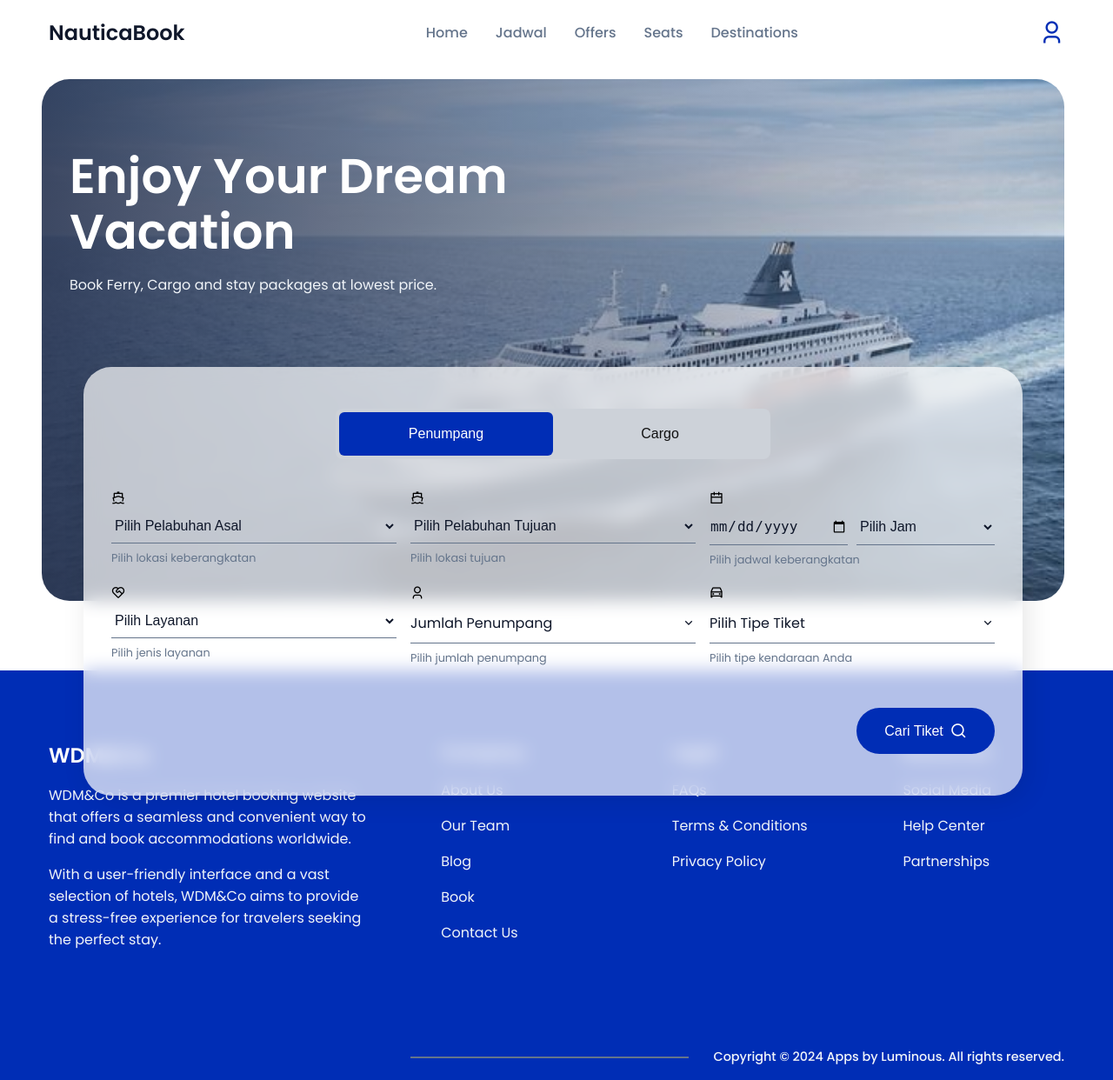
After one commit to RadenRiki/NauticaBook_Luminous, a PHP site: page /home.html in a window 1280 px wide. The commit adds this page. Shown: the whole page at 87% size. Run offline with PHP 8.4, Linux system fonts and the light colour scheme; some libraries are stand-ins or nearby versions.

```diff
--- /dev/null
+++ b/home.html
@@ -0,0 +1,392 @@
+<!DOCTYPE html>
+<html lang="en">
+<head>
+  <meta charset="UTF-8">
+  <meta name="viewport" content="width=device-width, initial-scale=1.0">
+  <link rel="stylesheet" href="styles.css">
+  <link href="https://cdn.jsdelivr.net/npm/remixicon@3.4.0/fonts/remixicon.css" rel="stylesheet">
+  <title>Home - NauticaBook</title>
+</head>
+<body>
+  <!-- Navigation -->
+  <nav>
+    <div class="nav__logo">NauticaBook</div>
+    <ul class="nav__links">
+      <li class="link"><a href="home.html">Home</a></li>
+      <li class="link"><a href="#">Jadwal</a></li>
+      <li class="link"><a href="#">Offers</a></li>
+      <li class="link"><a href="#">Seats</a></li>
+      <li class="link"><a href="#">Destinations</a></li>
+    </ul>
+    <div class="profile-icon" onclick="window.location.href='profile.html'">
+      <i class="ri-user-3-line"></i>
+    </div>
+  </nav>
+
+  <!-- Header Section -->
+  <header class="section__container header__container">
+    <div class="header__image__container">
+      <div class="header__content">
+        <h1>Enjoy Your Dream Vacation</h1>
+        <p>Book Ferry, Cargo and stay packages at lowest price.</p>
+      </div>
+
+      <!-- Booking Section -->
+      <section class="section__container booking__container">
+        <!-- Booking Type Selection -->
+        <div class="booking-type">
+          <button class="booking-type-btn active" onclick="switchBookingType('penumpang')">Penumpang</button>
+          <button class="booking-type-btn" onclick="switchBookingType('cargo')">Cargo</button>
+        </div>
+
+        <!-- Booking Form -->
+        <form id="formPenumpang">
+          <!-- Pelabuhan Asal -->
+          <div class="form__group">
+            <span><i class="ri-ship-line"></i></span>
+            <div class="input__content">
+              <div class="input__group">
+                <select id="pelabuhanAsal" required>
+                  <option value="" disabled selected>Pilih Pelabuhan Asal</option>
+                  <option value="merak">Merak</option>
+                  <option value="bakauheni">Bakauheni</option>
+                  <option value="ketapang">Ketapang</option>
+                  <!-- Tambahkan opsi pelabuhan lainnya -->
+                </select>
+              </div>
+              <p>Pilih lokasi keberangkatan</p>
+            </div>
+          </div>
+
+          <!-- Pelabuhan Tujuan -->
+          <div class="form__group">
+            <span><i class="ri-ship-line"></i></span>
+            <div class="input__content">
+              <div class="input__group">
+                <select id="pelabuhanTujuan" required>
+                  <option value="" disabled selected>Pilih Pelabuhan Tujuan</option>
+                  <option value="bakauheni">Bakauheni</option>
+                  <option value="merak">Merak</option>
+                  <option value="gilimanuk">Gilimanuk</option>
+                  <!-- Tambahkan opsi pelabuhan lainnya -->
+                </select>
+              </div>
+              <p>Pilih lokasi tujuan</p>
+            </div>
+          </div>
+
+          <!-- Jadwal Masuk -->
+          <div class="form__group">
+            <span><i class="ri-calendar-line"></i></span>
+            <div class="input__content">
+              <div class="input__group date-time">
+                <input type="date" id="tanggal" required />
+                <select id="jamMasuk" required>
+                  <option value="" disabled selected>Pilih Jam</option>
+                  <option value="06:00">06:00</option>
+                  <option value="08:00">08:00</option>
+                  <option value="10:00">10:00</option>
+                  <!-- Tambahkan opsi jam lainnya -->
+                </select>
+              </div>
+              <p>Pilih jadwal keberangkatan</p>
+            </div>
+          </div>
+
+          <!-- Layanan -->
+          <div class="form__group">
+            <span><i class="ri-service-line"></i></span>
+            <div class="input__content">
+              <div class="input__group">
+                <select id="layanan" required>
+                  <option value="" disabled selected>Pilih Layanan</option>
+                  <option value="express">Express</option>
+                  <option value="regular">Regular</option>
+                  <option value="ekonomi">Ekonomi</option>
+                </select>
+              </div>
+              <p>Pilih jenis layanan</p>
+            </div>
+          </div>
+
+          <!-- Penumpang -->
+          <div class="form__group">
+            <span><i class="ri-user-3-line"></i></span>
+            <div class="input__content">
+              <div class="input__group passenger-select">
+                <div class="passenger-header" onclick="togglePassengerDropdown()">
+                  <span>Jumlah Penumpang</span>
+                  <i class="ri-arrow-down-s-line"></i>
+                </div>
+                <div class="passenger-dropdown">
+                  <div class="passenger-type">
+                    <div class="passenger-info">
+                      <h4>Dewasa (5 - 59 tahun)</h4>
+                    </div>
+                    <div class="passenger-count">
+                      <button type="button" onclick="decreaseCount('dewasa')">-</button>
+                      <span id="dewasa-count">1</span>
+                      <button type="button" onclick="increaseCount('dewasa')">+</button>
+                    </div>
+                  </div>
+
+                  <div class="passenger-type">
+                    <div class="passenger-info">
+                      <h4>Anak (2-4 tahun)</h4>
+                    </div>
+                    <div class="passenger-count">
+                      <button type="button" onclick="decreaseCount('anak')">-</button>
+                      <span id="anak-count">0</span>
+                      <button type="button" onclick="increaseCount('anak')">+</button>
+                    </div>
+                  </div>
+
+                  <div class="passenger-type">
+                    <div class="passenger-info">
+                      <h4>Bayi (di bawah 2 tahun)</h4>
+                    </div>
+                    <div class="passenger-count">
+                      <button type="button" onclick="decreaseCount('bayi')">-</button>
+                      <span id="bayi-count">0</span>
+                      <button type="button" onclick="increaseCount('bayi')">+</button>
+                    </div>
+                  </div>
+
+                  <div class="passenger-type">
+                    <div class="passenger-info">
+                      <h4>Lansia (60 tahun ke atas)</h4>
+                    </div>
+                    <div class="passenger-count">
+                      <button type="button" onclick="decreaseCount('lansia')">-</button>
+                      <span id="lansia-count">0</span>
+                      <button type="button" onclick="increaseCount('lansia')">+</button>
+                    </div>
+                  </div>
+
+                  <button type="button" class="simpan-btn" onclick="savePassengers()">Simpan</button>
+                </div>
+              </div>
+              <p>Pilih jumlah penumpang</p>
+            </div>
+          </div>
+
+          <!-- Tipe Tiket -->
+          <div class="form__group">
+            <span><i class="ri-car-line"></i></span>
+            <div class="input__content">
+              <div class="input__group ticket-select">
+                <div class="ticket-header" onclick="toggleTicketDropdown()">
+                  <span>Pilih Tipe Tiket</span>
+                  <i class="ri-arrow-down-s-line"></i>
+                </div>
+                <div class="ticket-dropdown">
+                  <button class="close-btn" onclick="toggleTicketDropdown()">×</button>
+                  <h2 class="modal-title">Pilih Tipe Tiket</h2>
+
+                  <div class="ticket-type">
+                    <div class="ticket-content">
+                      <div class="ticket-info">
+                        <img src="path/to/pedestrian-icon.png" alt="Pejalan Kaki">
+                        <div class="ticket-details">
+                          <h4>Pejalan Kaki</h4>
+                          <p class = "description">Tanpa berkendara</p>
+                        </div>
+                      </div>
+                      <input type="radio" name="ticket-type" value="pejalan-kaki">
+                    </div>
+                  </div>
+
+                  <div class="ticket-type">
+                    <div class="ticket-content">
+                      <div class="ticket-info">
+                        <img src="path/to/bicycle-icon.png" alt="Sepeda">
+                        <div class="ticket-details">
+                          <h4>Sepeda</h4>
+                          <p class="golongan">Golongan I (Maks. 3 penumpang)</p>
+                          <p class="description">Sepeda biasa</p>
+                        </div>
+                      </div>
+                      <input type="radio" name="ticket-type" value="sepeda">
+                    </div>
+                  </div>
+
+                  <div class="ticket-type">
+                    <div class="ticket-content">
+                      <div class="ticket-info">
+                        <img src="path/to/motorcycle-small.png" alt="Motor Kecil">
+                        <div class="ticket-details">
+                          <h4>Sepeda Motor (&lt;500cc)</h4>
+                          <p class="golongan">Golongan II (Maks. 3 penumpang)</p>
+                          <p class="description">Sepeda motor dibawah 500cc dan gerobak dorong.</p>
+                        </div>
+                      </div>
+                      <input type="radio" name="ticket-type" value="motor-kecil">
+                    </div>
+                  </div>
+
+                  <div class="ticket-type">
+                    <div class="ticket-content">
+                      <div class="ticket-info">
+                        <img src="path/to/motorcycle-big.png" alt="Motor Besar">
+                        <div class="ticket-details">
+                          <h4>Sepeda Motor (>500cc)</h4>
+                          <p class="golongan">Golongan III (Maks. 3 penumpang)</p>
+                          <p class="description">Sepeda motor di atas 500cc dan kendaraan roda tiga.</p>
+                        </div>
+                      </div>
+                      <input type="radio" name="ticket-type" value="motor-besar">
+                    </div>
+                  </div>
+
+                  <div class="ticket-type">
+                    <div class="ticket-content">
+                      <div class="ticket-info">
+                        <img src="path/to/car.png" alt="Mobil">
+                        <div class="ticket-details">
+                          <h4>Mobil Penumpang</h4>
+                          <p class="golongan">Golongan IVA (Maks. 10 penumpang)</p>
+                          <p class="description">Panjang kendaraan maksimum 5 meter (mobil, jeep, sedan, minicab, minibus, mikrolet, station wagon, dsb.)</p>
+                        </div>
+                      </div>
+                      <input type="radio" name="ticket-type" value="mobil">
+                    </div>
+                  </div>
+
+                  <!-- Tambahkan ticket-type lainnya dengan format yang sama -->
+
+                  <button type="button" class="simpan-btn" onclick="saveTicketType()">Simpan</button>
+                </div>
+              </div>
+              <p>Pilih tipe kendaraan Anda</p>
+            </div>
+          </div>
+
+          <!-- Search Button Container -->
+          <div class="search-container">
+            <button type="submit" class="search-btn">
+              Cari Tiket <i class="ri-search-line"></i>
+            </button>
+          </div>
+        </form>
+
+        <!-- Booking Form Cargo -->
+<form id="formCargo" style="display: none;">
+<!-- Jenis Barang -->
+<div class="form__group">
+  <span><i class="ri-box-line"></i></span>
+  <div class="input__content">
+    <div class="input__group">
+      <select id="jenisBarang" required>
+        <option value="" disabled selected>Pilih Jenis Barang</option>
+        <option value="umum">Umum</option>
+        <option value="berat">Berat</option>
+        <option value="kendaraan">Kendaraan</option>
+      </select>
+    </div>
+    <p>Pilih jenis barang untuk pengiriman</p>
+  </div>
+</div>
+
+<!-- Berat Barang -->
+<div class="form__group">
+  <span><i class="ri-scale-line"></i></span>
+  <div class="input__content">
+    <div class="input__group">
+      <input type="number" id="beratBarang" placeholder="Berat Barang (Kg)" required />
+    </div>
+    <p>Masukkan berat barang dalam kilogram</p>
+  </div>
+</div>
+
+<!-- Pelabuhan Asal dan Tujuan -->
+<div class="form__group">
+  <span><i class="ri-ship-line"></i></span>
+  <div class="input__content">
+    <div class="input__group">
+      <select id="pelabuhanAsalCargo" required>
+        <option value="" disabled selected>Pilih Pelabuhan Asal</option>
+        <option value="merak">Merak</option>
+        <option value="bakauheni">Bakauheni</option>
+      </select>
+    </div>
+    <p>Pilih lokasi keberangkatan</p>
+  </div>
+</div>
+
+<div class="form__group">
+  <span><i class="ri-ship-line"></i></span>
+  <div class="input__content">
+    <div class="input__group">
+      <select id="pelabuhanTujuanCargo" required>
+        <option value="" disabled selected>Pilih Pelabuhan Tujuan</option>
+        <option value="gilimanuk">Gilimanuk</option>
+        <option value="ketapang">Ketapang</option>
+      </select>
+    </div>
+    <p>Pilih lokasi tujuan</p>
+  </div>
+</div>
+
+<!-- Estimasi Jadwal -->
+<div class="form__group">
+  <span><i class="ri-calendar-line"></i></span>
+  <div class="input__content">
+    <div class="input__group date-time">
+      <input type="date" id="tanggalCargo" required />
+    </div>
+    <p>Pilih estimasi tanggal pengiriman</p>
+  </div>
+</div>
+<!-- Tombol Submit -->
+<div class="form__submit">
+  <button type="submit" id="pesanCargoBtn" disabled>Pesan Cargo</button>
+</div>
+</form>
+
+      </section>
+    </div>
+  </header>
+
+  <footer class="footer">
+    <div class="section__container footer__container">
+      <div class="footer__col">
+        <h3>WDM&Co</h3>
+        <p>
+          WDM&Co is a premier hotel booking website that offers a seamless and
+          convenient way to find and book accommodations worldwide.
+        </p>
+        <p>
+          With a user-friendly interface and a vast selection of hotels,
+          WDM&Co aims to provide a stress-free experience for travelers
+          seeking the perfect stay.
+        </p>
+      </div>
+      <div class="footer__col">
+        <h4>Company</h4>
+        <p>About Us</p>
+        <p>Our Team</p>
+        <p>Blog</p>
+        <p>Book</p>
+        <p>Contact Us</p>
+      </div>
+      <div class="footer__col">
+        <h4>Legal</h4>
+        <p>FAQs</p>
+        <p>Terms & Conditions</p>
+        <p>Privacy Policy</p>
+      </div>
+      <div class="footer__col">
+        <h4>Resources</h4>
+        <p>Social Media</p>
+        <p>Help Center</p>
+        <p>Partnerships</p>
+      </div>
+    </div>
+    <div class="footer__bar">
+      Copyright © 2024 Apps by Luminous. All rights reserved.
+    </div>
+  </footer>
+
+  <script src="script.js"></script>
+</body>
+</html>
--- a/styles.css
+++ b/styles.css
@@ -972,3 +972,15 @@ select option:hover {
     gap: 2rem;
   }
 }
+
+/* Profile Icon Styles */
+.profile-icon {
+  font-size: 1.8rem;
+  color: var(--primary-color);
+  cursor: pointer;
+  transition: color 0.3s ease;
+}
+
+.profile-icon:hover {
+  color: var(--primary-color-dark);
+}
```
